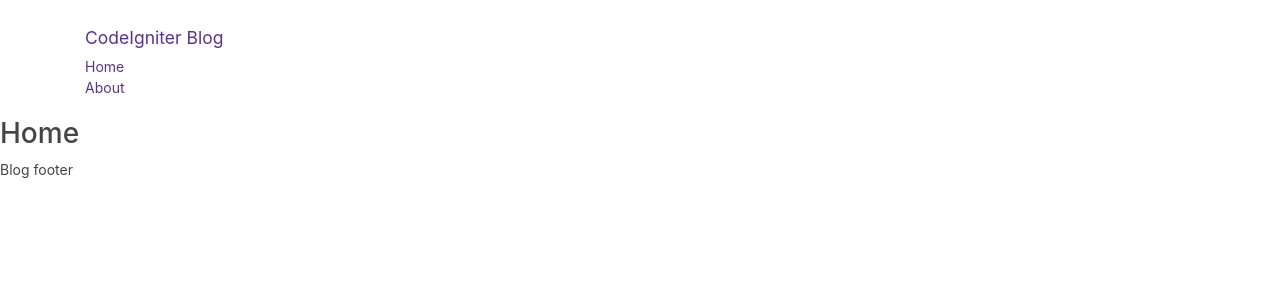
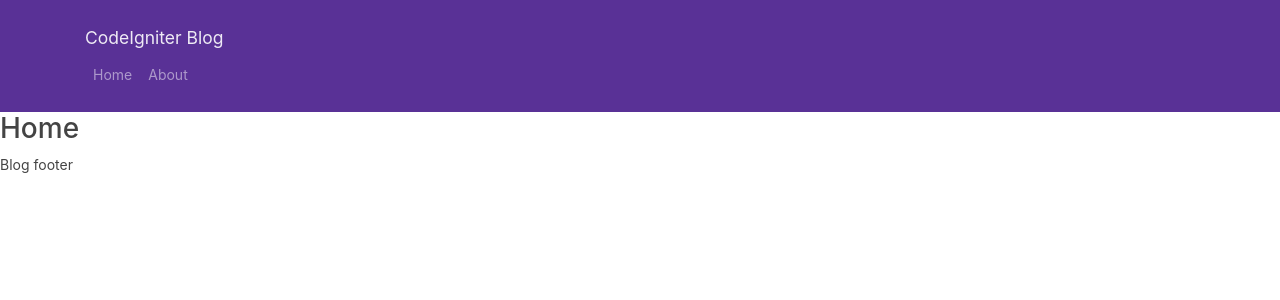
Before and after one commit to olivervmason/CodeIgnite-tutorial, a CodeIgniter app: page /codeigniter/ in a window 1280 px wide. Shown: the top 300 px of the page. Run offline with CodeIgniter, Linux system fonts and the light colour scheme.

Commit message:
Bootstrap styling tweaks

```diff
--- a/application/views/templates/header.php
+++ b/application/views/templates/header.php
@@ -6,14 +6,14 @@
 
     <body>
 
-    <nav class="navbar navbar-inverse">
+    <nav class="navbar navbar-expand-lg navbar-dark bg-primary">
         <div class="container">
             <div class="navbar-header">
                 <a class="navbar-brand" href="/codeigniter"> CodeIgniter Blog</a>
                 <div id="navbar">
-                    <ul class="navbar-nav">
-                        <li> <a href="/codeigniter">Home</a></li>
-                        <li> <a href="index.php/about">About</a></li>
+                    <ul class="navbar-nav mr-auto">
+                        <li class="nav-item"> <a class="nav-link" href="<?php echo base_url(); ?>"> Home</a></li>
+                        <li class="nav-item"> <a class="nav-link" href="<?php echo base_url(); ?>index.php/about">About</a></li>
                     </ul>
                 </div>
             </div>
```
